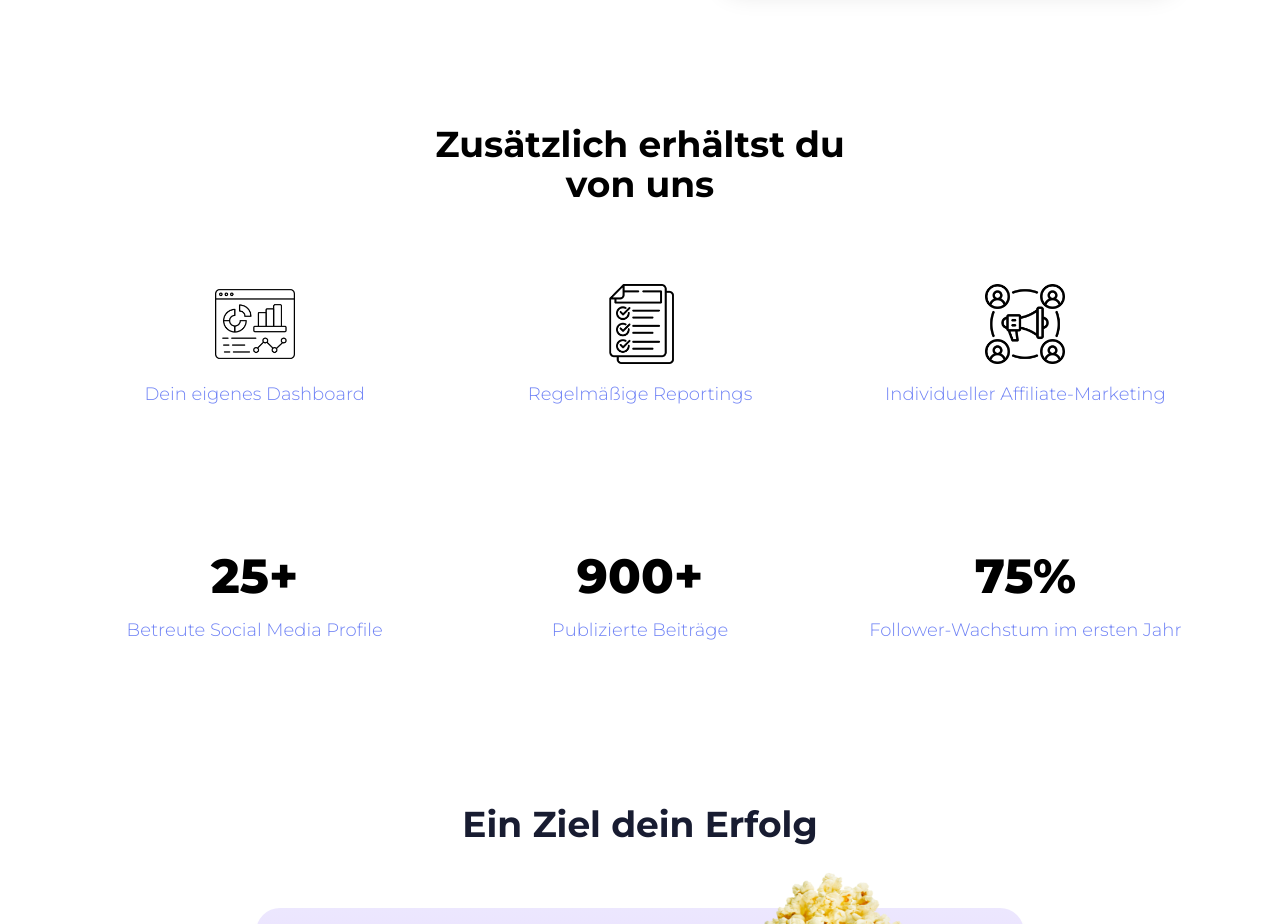
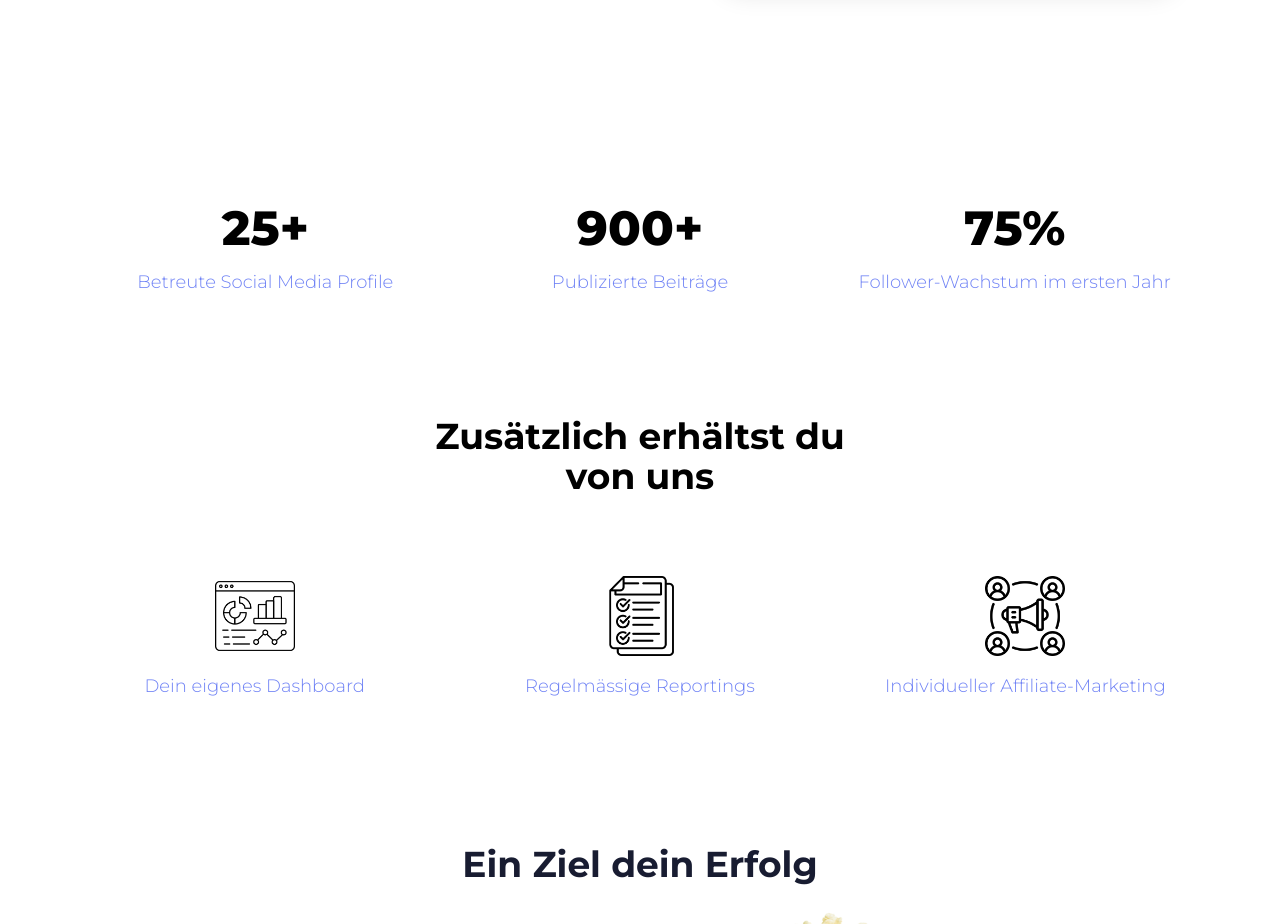
Before and after one commit to dawidglap/demo-webomo, a Next.js app: page /leistungen in a window 1280 px wide. Shown: the part 3340-4264 px from the top of the page. Built offline with nearby package versions, Linux system fonts and the light colour scheme; no server answers.

Commit message:
rimosso contact info alla fine di faq

```diff
--- a/src/app/(site)/affiliate/page.tsx
+++ b/src/app/(site)/affiliate/page.tsx
@@ -5,10 +5,10 @@ import Image from "next/image";
 
 const WebomoBusinessOnboarding = () => {
   return (
-    <section className="flex h-screen bg-gradient-to-r from-slate-500 from-50% to-white to-50% px-4 dark:bg-gray-900 sm:px-8 lg:px-16">
+    <section className="flex h-screen bg-gradient-to-r from-slate-900 from-50% to-white to-50% px-4 dark:bg-gray-900 sm:px-8 lg:px-16">
       <div className=" lg:gap16 gap- container mx-auto flex flex-wrap items-center lg:flex-nowrap">
         {/* Left Section */}
-        <div className="flex h-screen flex-col justify-center bg-gradient-to-r from-slate-500  to-slate-300 lg:w-1/2">
+        <div className="flex h-screen flex-col justify-center bg-gradient-to-r from-slate-900  to-slate-600 lg:w-1/2">
           {/* Logo */}
           <div className="mb-8 text-center lg:text-left">
             {/* <Image
@@ -18,13 +18,13 @@ const WebomoBusinessOnboarding = () => {
               height={50}
               className="mx-auto lg:mx-0"
             /> */}
-            <span className="relative ms-10 text-4xl font-bold tracking-wider text-[#181C30] transition-all duration-300 dark:text-white md:text-[48px]">
+            <span className="ms:0 relative text-4xl font-bold tracking-wider text-white transition-all duration-300 md:ms-10 md:text-[48px]">
               Webomo
             </span>
           </div>
 
           {/* Card */}
-          <div className="m-10 rounded-xl bg-white p-8 shadow-lg dark:bg-gray-800">
+          <div className="m-0 rounded-xl bg-cyan-100 p-8 shadow-lg dark:bg-gray-800 md:m-10">
             <h3 className="mb-4 text-2xl font-semibold text-gray-900 dark:text-white">
               Affiliate Package
             </h3>
--- a/src/components/ExtraFeatures/index.tsx
+++ b/src/components/ExtraFeatures/index.tsx
@@ -52,16 +52,71 @@ const ExtraFeatures = () => {
         transition={{ duration: 0.5 }}
       >
         <div className="container mx-auto text-center">
+          {/* Counter Section */}
+          <motion.section
+            className="bg-base-100 dark:bg-base-300 nord:bg-nord-700 py-12 sm:py-20"
+            initial={{ opacity: 0 }}
+            animate={inView ? { opacity: 1 } : {}}
+            transition={{ duration: 0.5 }}
+          >
+            <div className="container mx-auto text-center">
+              <div className="grid grid-cols-1 gap-8 sm:grid-cols-3 sm:gap-12">
+                {/* Stat 1 */}
+                <motion.div
+                  className="text-center"
+                  initial={{ opacity: 0, y: 30 }}
+                  animate={inView ? { opacity: 1, y: 0 } : {}}
+                  transition={{ duration: 0.6, ease: "easeOut" }}
+                >
+                  <span className="text-neutral text-5xl font-extrabold dark:text-neutral-100">
+                    {firstStat}+
+                  </span>
+                  <p className="dark:text-primary-content nord:text-nord-content mt-4 text-lg font-light text-primary">
+                    Betreute Social Media Profile
+                  </p>
+                </motion.div>
+
+                {/* Stat 2 */}
+                <motion.div
+                  className="text-center"
+                  initial={{ opacity: 0, y: 30 }}
+                  animate={inView ? { opacity: 1, y: 0 } : {}}
+                  transition={{ duration: 0.6, ease: "easeOut" }}
+                >
+                  <span className="text-neutral text-5xl font-extrabold dark:text-neutral-100">
+                    {secondStat}+
+                  </span>
+                  <p className="dark:text-primary-content nord:text-nord-content mt-4 text-lg font-light text-primary">
+                    Publizierte Beiträge
+                  </p>
+                </motion.div>
+
+                {/* Stat 3 */}
+                <motion.div
+                  className="text-center"
+                  initial={{ opacity: 0, y: 30 }}
+                  animate={inView ? { opacity: 1, y: 0 } : {}}
+                  transition={{ duration: 0.6, ease: "easeOut" }}
+                >
+                  <span className="text-neutral text-5xl font-extrabold dark:text-neutral-100">
+                    {thirdStat}%
+                  </span>
+                  <p className="dark:text-primary-content nord:text-nord-content mt-4 text-lg font-light text-primary">
+                    Follower-Wachstum im ersten Jahr
+                  </p>
+                </motion.div>
+              </div>
+            </div>
+          </motion.section>
           {/* Title */}
           <motion.h2
-            className="nord:text-nord-content mx-auto max-w-md pb-10 text-2xl font-bold dark:text-neutral-100 sm:text-3xl lg:text-4xl"
+            className="nord:text-nord-content mx-auto mt-10 max-w-md pb-10 text-2xl font-bold dark:text-neutral-100 sm:text-3xl lg:text-4xl"
             initial={{ opacity: 0, y: 20 }}
             animate={inView ? { opacity: 1, y: 0 } : {}}
             transition={{ duration: 0.5 }}
           >
             Zusätzlich erhältst du von uns
           </motion.h2>
-
           {/* Features */}
           <div className="mt-10 grid grid-cols-1 gap-8 sm:grid-cols-3 sm:gap-12">
             {/* Feature 1 */}
@@ -102,7 +157,7 @@ const ExtraFeatures = () => {
                 />
               </div>
               <p className="dark:text-primary-content nord:text-nord-content mt-4 text-lg font-light text-primary">
-                Regelmäßige Reportings
+                Regelmässige Reportings
               </p>
             </motion.div>
 
@@ -129,63 +184,6 @@ const ExtraFeatures = () => {
           </div>
         </div>
       </motion.section>
-
-      {/* Counter Section */}
-      <motion.section
-        className="bg-base-100 dark:bg-base-300 nord:bg-nord-700 py-12 sm:py-20"
-        initial={{ opacity: 0 }}
-        animate={inView ? { opacity: 1 } : {}}
-        transition={{ duration: 0.5 }}
-      >
-        <div className="container mx-auto text-center">
-          <div className="grid grid-cols-1 gap-8 sm:grid-cols-3 sm:gap-12">
-            {/* Stat 1 */}
-            <motion.div
-              className="text-center"
-              initial={{ opacity: 0, y: 30 }}
-              animate={inView ? { opacity: 1, y: 0 } : {}}
-              transition={{ duration: 0.6, ease: "easeOut" }}
-            >
-              <span className="text-neutral text-5xl font-extrabold dark:text-neutral-100">
-                {firstStat}+
-              </span>
-              <p className="dark:text-primary-content nord:text-nord-content mt-4 text-lg font-light text-primary">
-                Betreute Social Media Profile
-              </p>
-            </motion.div>
-
-            {/* Stat 2 */}
-            <motion.div
-              className="text-center"
-              initial={{ opacity: 0, y: 30 }}
-              animate={inView ? { opacity: 1, y: 0 } : {}}
-              transition={{ duration: 0.6, ease: "easeOut" }}
-            >
-              <span className="text-neutral text-5xl font-extrabold dark:text-neutral-100">
-                {secondStat}+
-              </span>
-              <p className="dark:text-primary-content nord:text-nord-content mt-4 text-lg font-light text-primary">
-                Publizierte Beiträge
-              </p>
-            </motion.div>
-
-            {/* Stat 3 */}
-            <motion.div
-              className="text-center"
-              initial={{ opacity: 0, y: 30 }}
-              animate={inView ? { opacity: 1, y: 0 } : {}}
-              transition={{ duration: 0.6, ease: "easeOut" }}
-            >
-              <span className="text-neutral text-5xl font-extrabold dark:text-neutral-100">
-                {thirdStat}%
-              </span>
-              <p className="dark:text-primary-content nord:text-nord-content mt-4 text-lg font-light text-primary">
-                Follower-Wachstum im ersten Jahr
-              </p>
-            </motion.div>
-          </div>
-        </div>
-      </motion.section>
     </>
   );
 };
--- a/src/components/Faq/index.tsx
+++ b/src/components/Faq/index.tsx
@@ -47,7 +47,7 @@ const Faq = () => {
           </div>
 
           {/* Contact Section */}
-          <div className="mt-10 text-center">
+          {/* <div className="mt-10 text-center">
             <p className="mx-auto max-w-lg text-base text-gray-700 dark:text-gray-300">
               Wenn Sie keine Antwort auf Ihre Frage gefunden haben, können Sie
               uns gerne{" "}
@@ -66,7 +66,7 @@ const Faq = () => {
               </a>
               .
             </p>
-          </div>
+          </div> */}
         </div>
       </section>
     </>
--- a/src/components/FaqBusiness/index.tsx
+++ b/src/components/FaqBusiness/index.tsx
@@ -45,7 +45,7 @@ const Faq = () => {
             ))}
           </div>
         </div>
-        <div className="mt-10 text-center">
+        {/* <div className="mt-10 text-center">
           <p className="mx-auto max-w-lg text-base text-gray-700 dark:text-gray-300">
             Wenn Sie keine Antwort auf Ihre Frage gefunden haben, können Sie uns
             gerne{" "}
@@ -64,7 +64,7 @@ const Faq = () => {
             </a>
             .
           </p>
-        </div>
+        </div> */}
       </section>
     </>
   );
```
